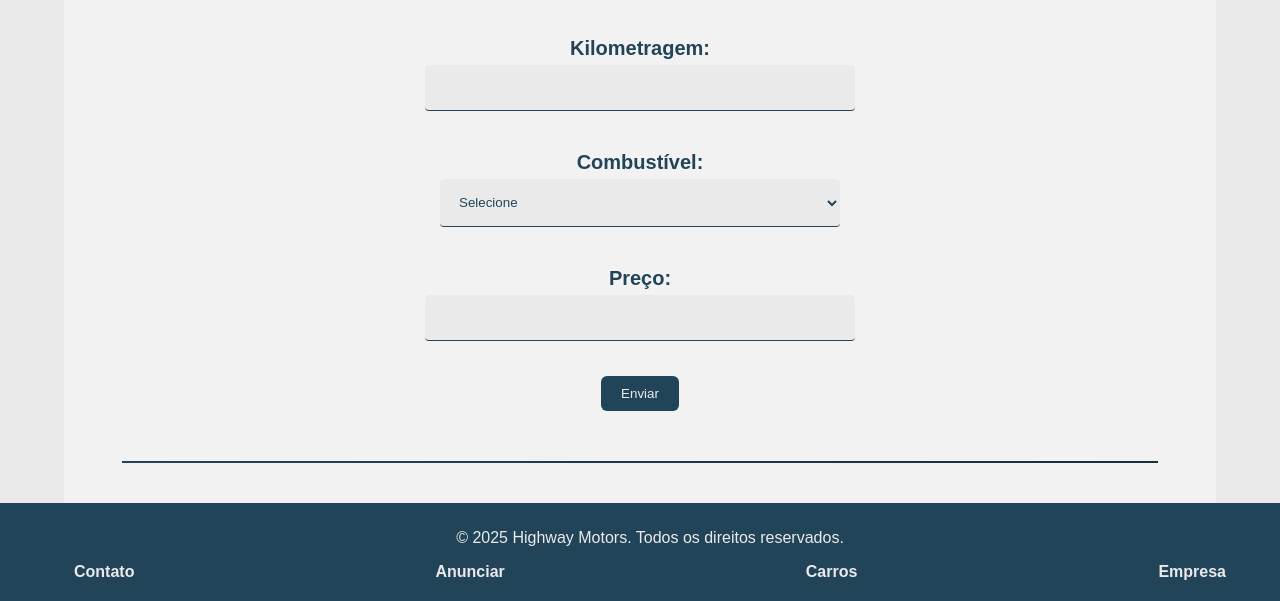
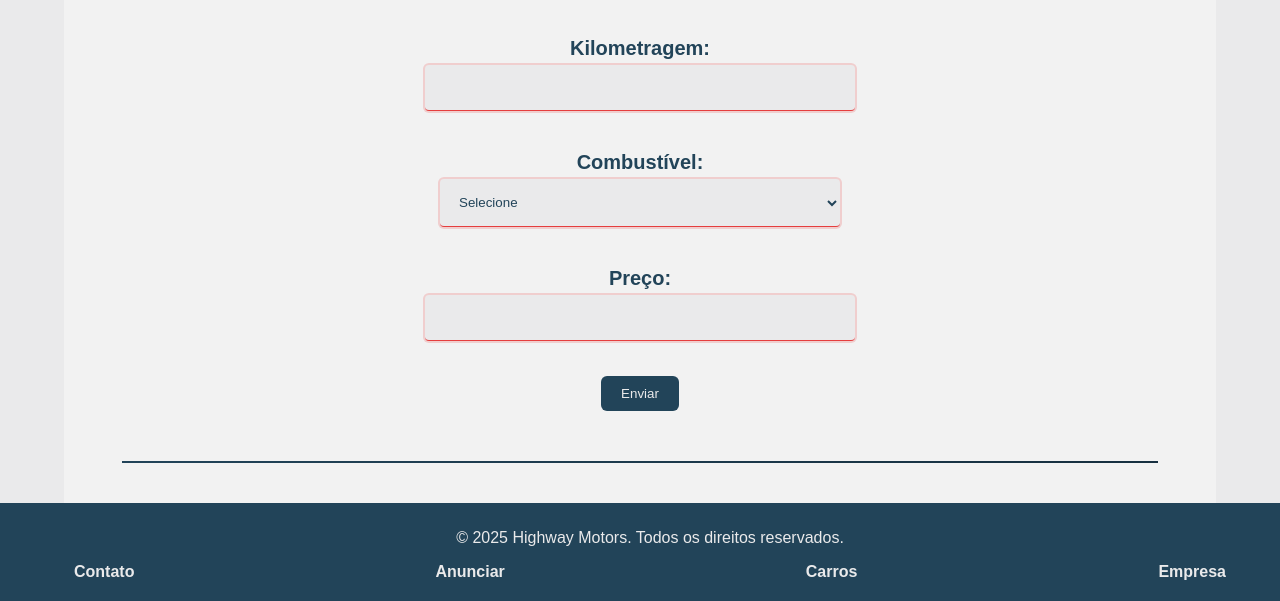
Before and after one commit to dedeusgui/projetoCarros, a plain HTML site: page formulario.html in a window 1280 px wide. Shown: the part 579-1180 px from the top of the page. Drawn offline with Linux system fonts and the light colour scheme.

Commit message:
pequenos efeitos adicionados

```diff
--- a/style.css
+++ b/style.css
@@ -422,7 +422,23 @@ body.dark-mode .card:hover {
   transition: border-bottom-color 0.3s ease, box-shadow 0.3s ease,
     background-color 0.3s ease, transform 0.2s ease;
 }
+.form-group input:invalid {
+  border-color: #e53e3e; /* Vermelho */
+  box-shadow: 0 0 0 2px rgba(229, 62, 62, 0.2);
+}
 
+/* Estiliza o input quando ele está com dados válidos */
+.form-group input:valid {
+  border-color: #48bb78; /* Verde */
+}
+.form-group select:invalid {
+  border-color: #e53e3e; /* Vermelho */
+  box-shadow: 0 0 0 2px rgba(229, 62, 62, 0.2);
+}
+
+.form-group select:valid {
+  border-color: #48bb78; /* Verde */
+}
 .form-group input::placeholder,
 .form-group select::placeholder {
   color: var(--principal);
```
